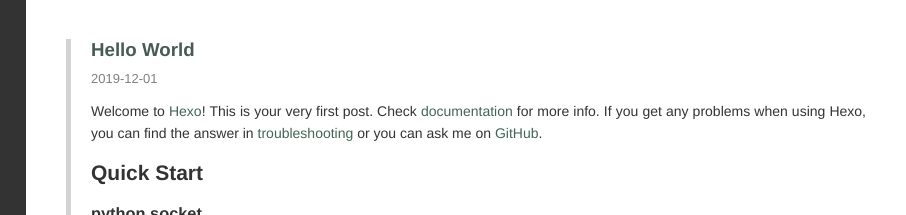
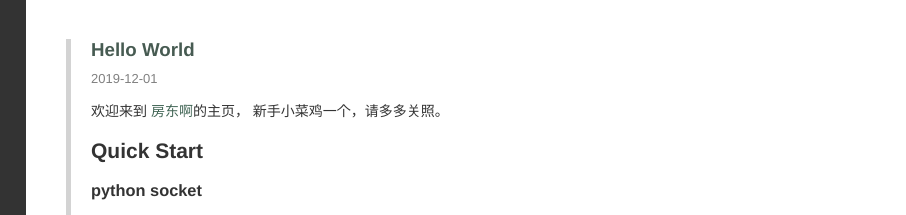
Before and after one commit to 1337620289/fangdong.github.io, a plain HTML site: page index.html in a window 1280 px wide. Shown: the top 215 px of the page, 374-1280 px from the left. Drawn offline with nearby package versions, Linux system fonts and the light colour scheme.

Commit message:
Site updated: 2019-12-03 16:47:44

```diff
--- a/index.html
+++ b/index.html
@@ -173,7 +173,7 @@
       </div>
       <div class="article-entry">
 
-          <p>Welcome to <a href="https://hexo.io/" target="_blank" rel="noopener">Hexo</a>! This is your very first post. Check <a href="https://hexo.io/docs/" target="_blank" rel="noopener">documentation</a> for more info. If you get any problems when using Hexo, you can find the answer in <a href="https://hexo.io/docs/troubleshooting.html" target="_blank" rel="noopener">troubleshooting</a> or you can ask me on <a href="https://github.com/hexojs/hexo/issues" target="_blank" rel="noopener">GitHub</a>.</p>
+          <p>欢迎来到 <a href="http://www.fangdonga.xyz/" target="_blank" rel="noopener">房东啊</a>的主页， 新手小菜鸡一个，请多多关照。</p>
 <h2 id="Quick-Start"><a href="#Quick-Start" class="headerlink" title="Quick Start"></a>Quick Start</h2>
 <h3 id="Run-server"><a href="#Run-server" class="headerlink" title="Run server"></a>python socket</h3>
 <figure class="highlight bash"><table><tr><td class="gutter"><pre><span class="line">First</span></pre></td>
```
